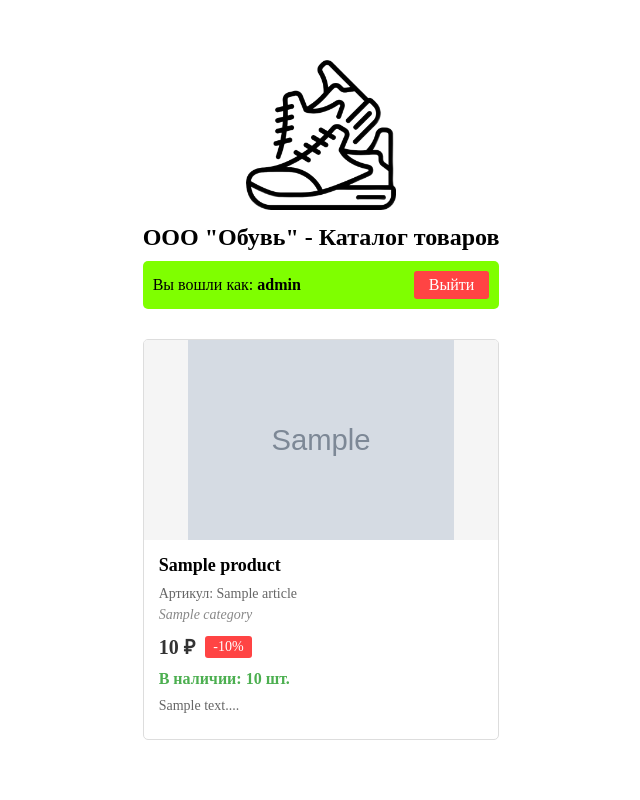
After one commit to uchPrac-team/shoe-store, a Flask app: template backend/app/templates/catalog.html in a window 1280 px wide. The commit adds this page. Shown: the whole page, without its empty margins (319-959 px from the left). Run offline with Flask 3, Linux system fonts and the light colour scheme; the template is opened without the code that fills it: most values are stand-ins (such as "Sample title", 1, 10 or a date in 2020); grey boxes marked "Sample" are stand-in pictures.

Commit message:
feat: модуль просмотра товаров (ПР№5)
- Добавлена страница каталога /catalog
- Фильтрация, сортировка, поиск для менеджера и админа
- Отображение товаров для всех ролей
- Выделение цветом товаров со скидкой >15%
- Заглушки для страниц админа и менеджера

```diff
--- a/backend/app/__init__.py
+++ b/backend/app/__init__.py
@@ -6,7 +6,11 @@ def create_app():
     app.config.from_object(Config)
     app.secret_key = Config.SECRET_KEY
 
+    # Импортируем оба blueprint
     from app.routes.auth import auth_bp
+    from app.routes.products import products_bp
+
     app.register_blueprint(auth_bp)
+    app.register_blueprint(products_bp)
 
     return app
--- a/backend/app/static/css/style.css
+++ b/backend/app/static/css/style.css
@@ -117,3 +117,185 @@ body {
     margin-bottom: 20px;
     text-align: center;
 }
+
+
+
+
+
+/* Стили для каталога */
+.catalog-container {
+    max-width: 1200px;
+    margin: 0 auto;
+    padding: 20px;
+}
+
+.user-info {
+    display: flex;
+    justify-content: space-between;
+    align-items: center;
+    margin-top: 10px;
+    padding: 10px;
+    background-color: var(--secondary-bg);
+    border-radius: 5px;
+}
+
+.btn-logout {
+    padding: 5px 15px;
+    background-color: #ff4444;
+    color: white;
+    text-decoration: none;
+    border-radius: 3px;
+}
+
+.filters {
+    margin: 20px 0;
+    padding: 15px;
+    background-color: #f5f5f5;
+    border-radius: 5px;
+}
+
+.filter-group {
+    display: flex;
+    gap: 10px;
+    flex-wrap: wrap;
+}
+
+.search-input {
+    flex: 1;
+    min-width: 200px;
+    padding: 8px;
+    border: 1px solid #ccc;
+    border-radius: 3px;
+}
+
+.filter-select {
+    padding: 8px;
+    border: 1px solid #ccc;
+    border-radius: 3px;
+    min-width: 150px;
+}
+
+.btn-filter {
+    padding: 8px 20px;
+    background-color: var(--accent-color);
+    border: none;
+    border-radius: 3px;
+    cursor: pointer;
+}
+
+.products-grid {
+    display: grid;
+    grid-template-columns: repeat(auto-fill, minmax(300px, 1fr));
+    gap: 20px;
+    margin-top: 20px;
+}
+
+.product-card {
+    border: 1px solid #ddd;
+    border-radius: 5px;
+    overflow: hidden;
+    transition: transform 0.3s;
+}
+
+.product-card:hover {
+    transform: translateY(-5px);
+    box-shadow: 0 5px 15px rgba(0,0,0,0.1);
+}
+
+.product-image {
+    height: 200px;
+    background-color: #f5f5f5;
+    display: flex;
+    align-items: center;
+    justify-content: center;
+}
+
+.product-image img {
+    max-width: 100%;
+    max-height: 100%;
+    object-fit: cover;
+}
+
+.no-image {
+    color: #999;
+    font-style: italic;
+}
+
+.product-info {
+    padding: 15px;
+}
+
+.product-info h3 {
+    margin: 0 0 10px 0;
+    font-size: 18px;
+}
+
+.article {
+    color: #666;
+    font-size: 14px;
+    margin: 5px 0;
+}
+
+.category {
+    color: #888;
+    font-size: 14px;
+    font-style: italic;
+    margin: 5px 0;
+}
+
+.price-block {
+    display: flex;
+    align-items: center;
+    gap: 10px;
+    margin: 10px 0;
+}
+
+.price {
+    font-size: 20px;
+    font-weight: bold;
+    color: #333;
+}
+
+.discount {
+    background-color: #ff4444;
+    color: white;
+    padding: 3px 8px;
+    border-radius: 3px;
+    font-size: 14px;
+}
+
+.stock {
+    color: #4CAF50;
+    font-weight: bold;
+    margin: 5px 0;
+}
+
+.description {
+    color: #666;
+    font-size: 14px;
+    margin: 10px 0;
+}
+
+.admin-actions {
+    display: flex;
+    gap: 10px;
+    margin-top: 10px;
+}
+
+.btn-edit, .btn-delete {
+    flex: 1;
+    padding: 8px;
+    border: none;
+    border-radius: 3px;
+    cursor: pointer;
+}
+
+.btn-edit {
+    background-color: #4CAF50;
+    color: white;
+}
+
+.btn-delete {
+    background-color: #ff4444;
+    color: white;
+}
--- /dev/null
+++ b/backend/app/templates/catalog.html
@@ -0,0 +1,99 @@
+<!DOCTYPE html>
+<html lang="ru">
+<head>
+    <meta charset="UTF-8">
+    <meta name="viewport" content="width=device-width, initial-scale=1.0">
+    <title>Каталог товаров - ООО "Обувь"</title>
+    <link rel="stylesheet" href="/static/css/style.css">
+</head>
+<body>
+    <div class="catalog-container">
+        <!-- Шапка -->
+        <div class="header">
+            <img src="/static/logo.png" alt="ООО Обувь" class="logo">
+            <h1>ООО "Обувь" - Каталог товаров</h1>
+            <div class="user-info">
+                <span>Вы вошли как: <strong>{{ role }}</strong></span>
+                <a href="/logout" class="btn-logout">Выйти</a>
+            </div>
+        </div>
+
+        <!-- Фильтры (только для менеджера и админа) -->
+        {% if role in ['Менеджер', 'Администратор'] %}
+        <div class="filters">
+            <form method="GET" action="/catalog">
+                <div class="filter-group">
+                    <input type="text" name="search" placeholder="Поиск по названию"
+                           value="{{ current_search }}" class="search-input">
+
+                    <select name="category" class="filter-select">
+                        <option value="">Все категории</option>
+                        {% for cat in categories %}
+                        <option value="{{ cat }}" {% if cat == current_category %}selected{% endif %}>
+                            {{ cat }}
+                        </option>
+                        {% endfor %}
+                    </select>
+
+                    <select name="sort" class="filter-select">
+                        <option value="name" {% if current_sort == 'name' %}selected{% endif %}>
+                            По названию
+                        </option>
+                        <option value="price" {% if current_sort == 'price' %}selected{% endif %}>
+                            По цене
+                        </option>
+                        <option value="discount" {% if current_sort == 'discount' %}selected{% endif %}>
+                            По скидке
+                        </option>
+                    </select>
+
+                    <button type="submit" class="btn-filter">Применить</button>
+                </div>
+            </form>
+        </div>
+        {% endif %}
+
+        <!-- Список товаров -->
+        <div class="products-grid">
+            {% for product in products %}
+            <div class="product-card" {% if product.discount > 15 %}style="background-color: #2E8B57;"{% endif %}>
+                <div class="product-image">
+                    {% if product.photo %}
+                    <img src="/static/images/{{ product.photo }}" alt="{{ product.name }}">
+                    {% else %}
+                    <div class="no-image">Нет фото</div>
+                    {% endif %}
+                </div>
+
+                <div class="product-info">
+                    <h3>{{ product.name }}</h3>
+                    <p class="article">Артикул: {{ product.article }}</p>
+                    <p class="category">{{ product.category }}</p>
+
+                    <div class="price-block">
+                        <span class="price">{{ product.price }} ₽</span>
+                        {% if product.discount > 0 %}
+                        <span class="discount">-{{ product.discount }}%</span>
+                        {% endif %}
+                    </div>
+
+                    <p class="stock">В наличии: {{ product.stock }} шт.</p>
+
+                    {% if product.description %}
+                    <p class="description">{{ product.description[:50] }}...</p>
+                    {% endif %}
+
+                    <!-- Кнопки для администратора -->
+                    {% if role == 'Администратор' %}
+                    <div class="admin-actions">
+                        <button class="btn-edit">✏️ Редактировать</button>
+                        <button class="btn-delete">🗑️ Удалить</button>
+                    </div>
+                    {% endif %}
+                </div>
+            </div>
+            {% endfor %}
+        </div>
+    </div>
+</body>
+</html>
```
Also changed, not shown: backend/app/routes/products.py (added, +69 -0 lines), backend/app/static/images/1.jpg (added), backend/app/static/images/10.jpg (added), backend/app/static/images/2.jpg (added), backend/app/static/images/3.jpg (added), backend/app/static/images/4.jpg (added), backend/app/static/images/5.jpg (added), backend/app/static/images/6.jpg (added), backend/app/static/images/7.jpg (added), backend/app/static/images/8.jpg (added), backend/app/static/images/9.jpg (added).
